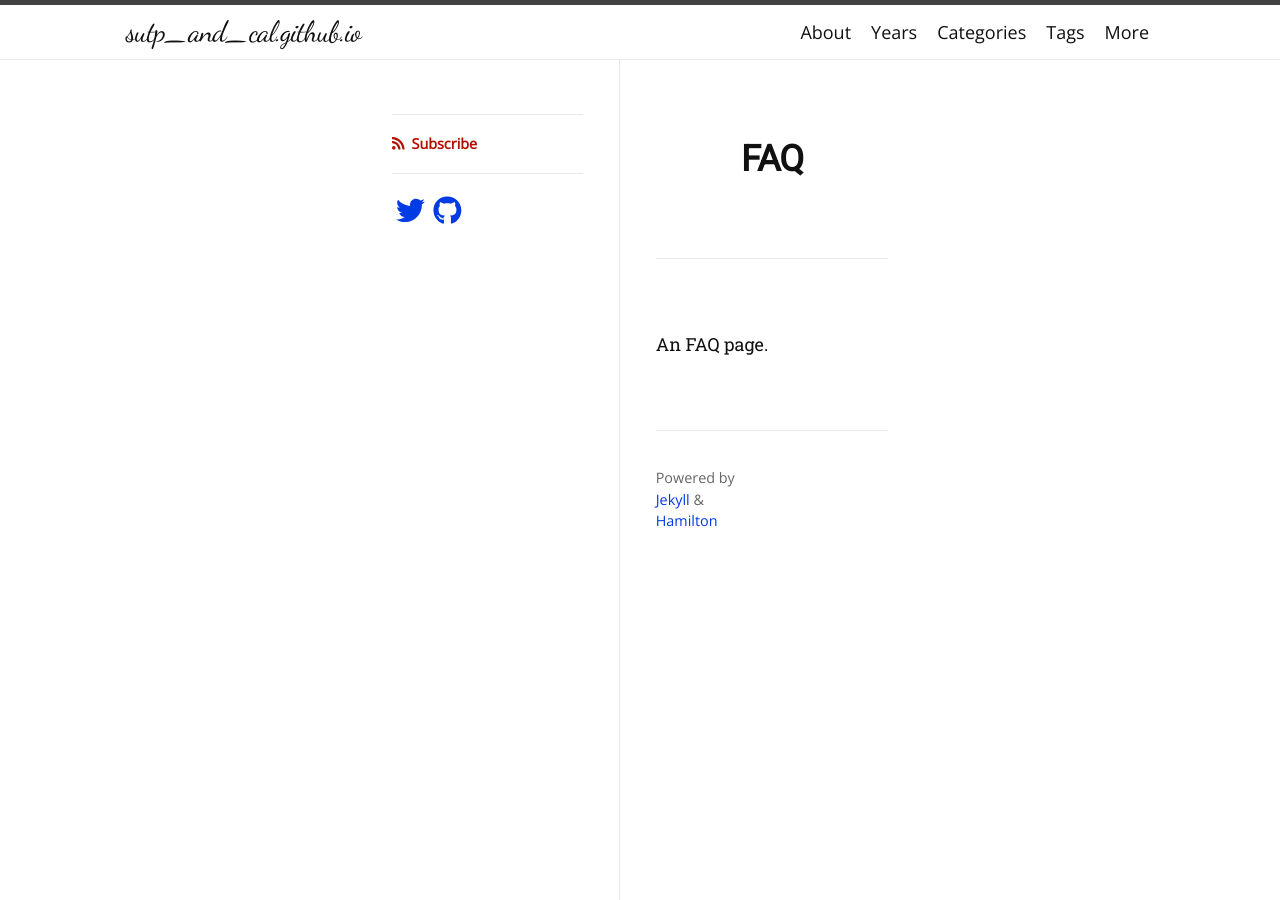
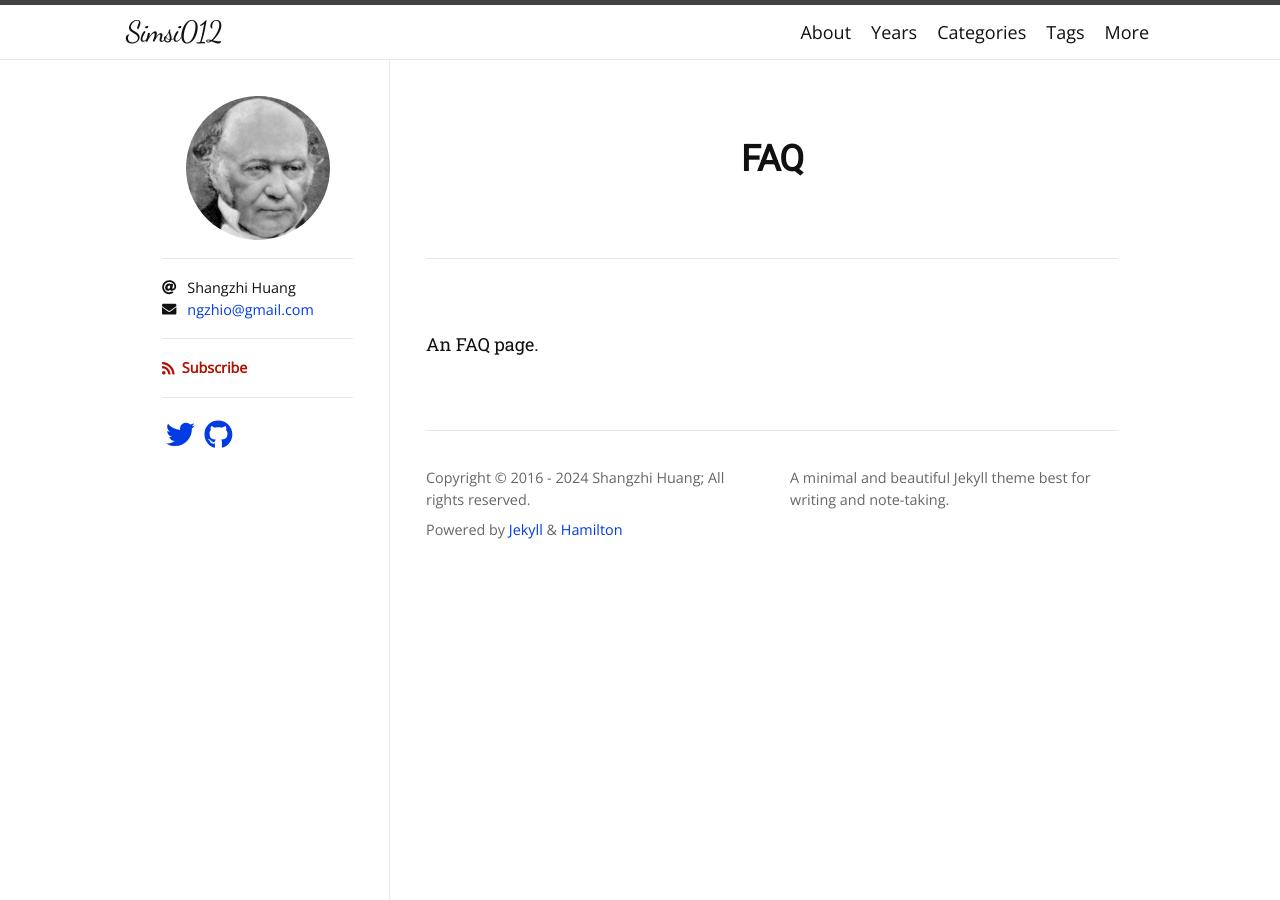
Before and after one commit to simsi012/sutp_and_cal.github.io, a Jekyll site: the page built from faq.md, in a window 1280 px wide. Built offline with Jekyll 4.4.1, drawn with Linux system fonts in a browser that asks for light colours; nearby versions of some CDN libraries; some web fonts are replaced.

Commit message:
misc node js

```diff
--- a/_config.yml
+++ b/_config.yml
@@ -1,6 +1,43 @@
-timezone: Asia/Seoul
+title: Simsi012
+description: A minimal and beautiful Jekyll theme best for writing and note-taking.
+author: Shangzhi Huang
+avatar: /logo.png
+email: ngzhio@gmail.com
 
-url: "https://simsi012.github.io"
+plugins:
+  - jekyll-seo-tag
+  - jekyll-feed
+  - jekyll-sitemap
+  - jekyll-paginate
 
-github:
-  username: simsi012
+paginate: 10
+
+# Uncomment the below line and set the tracking ID for enabling Google Analytics
+#
+# google_analytics:
+
+# Uncomment the below lines and set the Disqus shortname for enabling Disqus
+#
+# disqus:
+
+# Jekyll
+# ======
+exclude:
+  - scripts/
+  - README.md
+  - jekyll-theme-hamilton.gemspec
+
+# Jekyll SEO Tag (Optional)
+# =========================
+twitter:
+  username: ngzhio
+  card: summary
+logo: logo.png
+social:
+  name: Shangzhi Huang
+  links:
+    - https://twitter.com/ngzhio
+    - https://www.facebook.com/ngzhio
+    - https://github.com/ngzhio
+google_site_verification: u4WXQl0Eu66rsQo2kRdCNx
+lang: en
```
Also changed, not shown: 2 other files.
